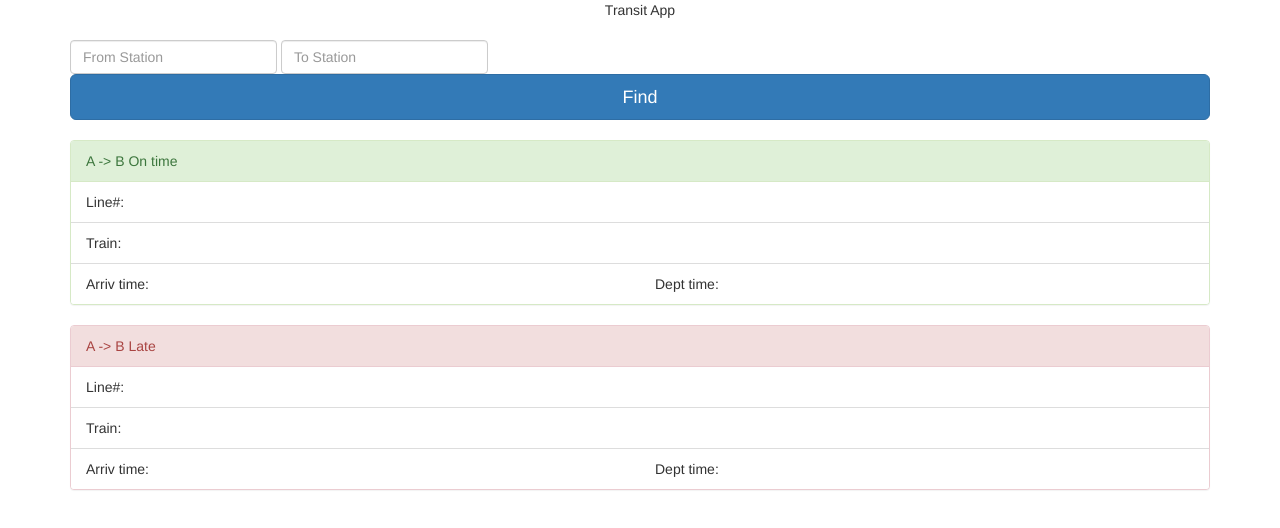
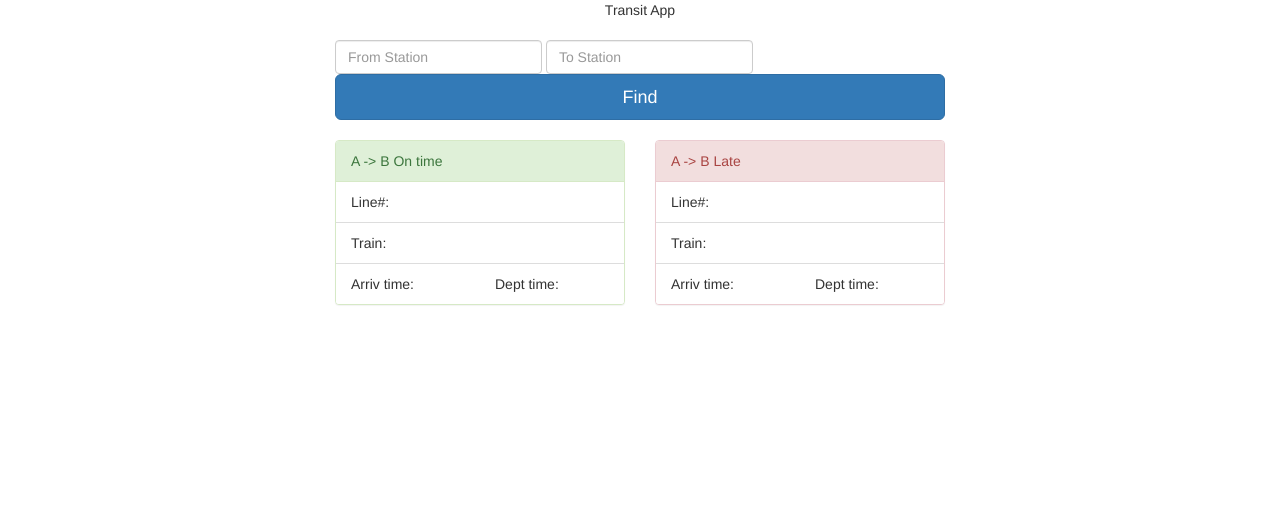
Before and after one commit to IuliiaKot/mobile-template, a plain HTML site: page index.html in a window 1280 px wide. Drawn offline with nearby package versions, Linux system fonts and the light colour scheme.

Commit message:
add support for descktop

```diff
--- a/index.html
+++ b/index.html
@@ -4,6 +4,7 @@
     <meta charset="utf-8">
     <title>Mobile First</title>
     <meta name="viewport" content="width=device-width, initial-scale=1.0">
+
     <link rel="stylesheet" href="https://maxcdn.bootstrapcdn.com/bootstrap/3.3.6/css/bootstrap.min.css">
     <link rel="stylesheet" href="style.css" media="screen" title="no title" charset="utf-8">
     <script src="https://code.jquery.com/jquery-2.2.4.min.js"></script>
@@ -34,7 +35,8 @@
           <!-- List of busses -->
 
     <div class="container">
-
+    <div class="row">
+    <div class="col-md-6">
       <div class="panel panel-success">
         <div class="panel-heading">A -> B <span class="text-right">On time</span></div>
         <ul class="list-group">
@@ -52,9 +54,11 @@
             </li>
         </ul>
       </div>
+    </div>
 
 
 
+      <div class="col-md-6">
         <div class="panel panel-danger">
           <div class="panel-heading">A -> B <span class="text-right">Late</span></div>
           <ul class="list-group">
@@ -72,7 +76,9 @@
               </li>
           </ul>
         </div>
+      </div>
 
+    </div>
   </div>
   </body>
 </html>
--- a/style.css
+++ b/style.css
@@ -1,3 +1,6 @@
-.container {
-  margin-top: 20px;
+@media screen and (min-width: 768px) {
+  .container {
+    margin-top: 20px;
+    width: 50%;
+  }
 }
```
Lines whose indentation alone changed are shown as unchanged.
